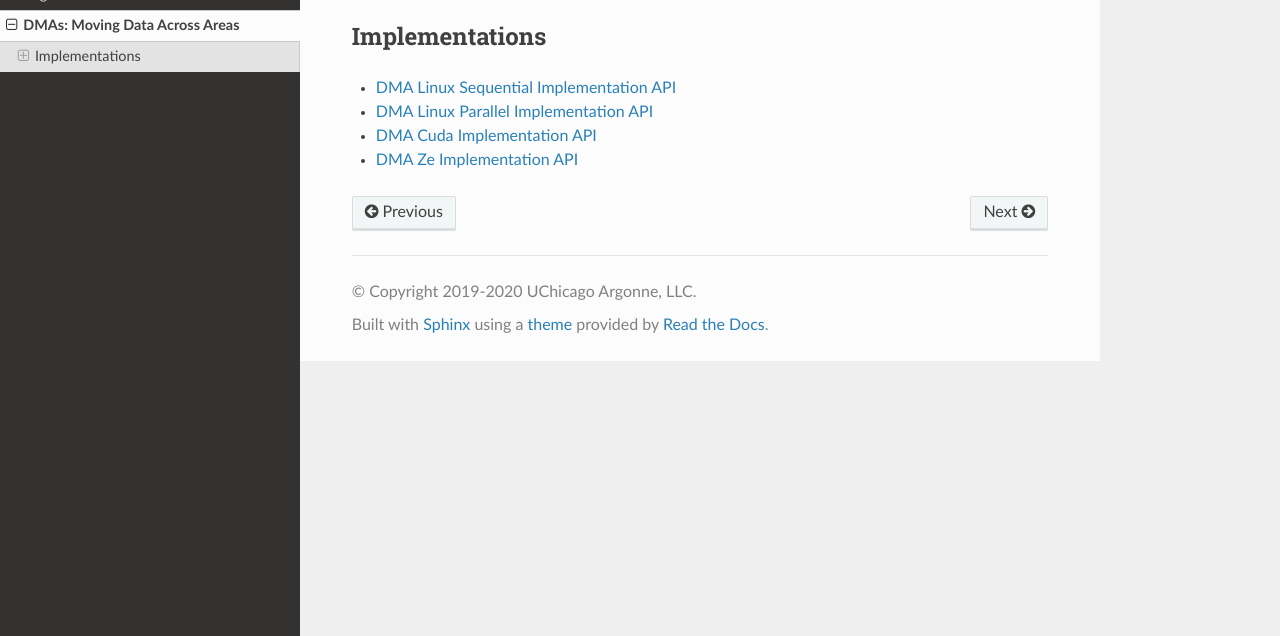
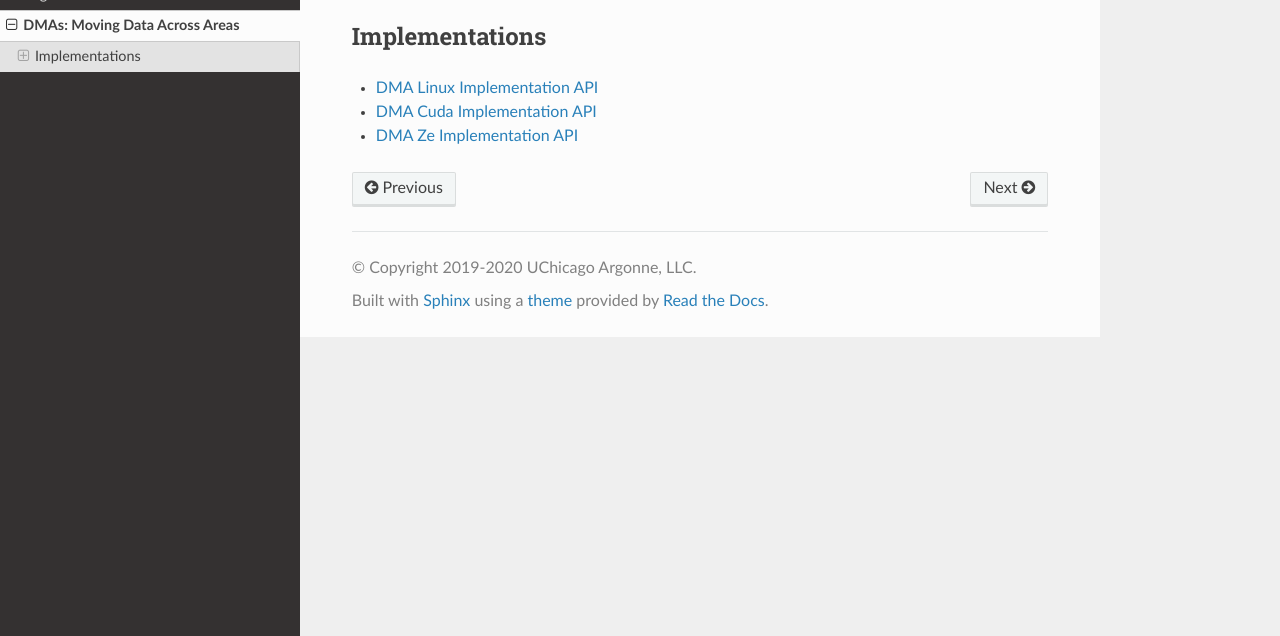
Before and after one commit to anlsys/aml, a Sphinx documentation site: the page built from doc/pages/dmas.rst, in a window 1280 px wide, cut to the strip 264-900 px from the top of the page. Built offline with Sphinx 7.4.7 and the Read the Docs theme 2.0.0, drawn with Linux system fonts in a browser that asks for light colours.

Commit message:
update docs

```diff
--- /dev/null
+++ b/doc/pages/dma_linux_api.rst
@@ -0,0 +1,4 @@
+DMA Linux Implementation API
+=======================================
+
+.. doxygengroup:: aml_dma_linux
--- a/doc/pages/dma_linux_par_api.rst
+++ /dev/null
@@ -1,4 +0,0 @@
-DMA Linux Parallel Implementation API
-=====================================
-
-.. doxygengroup:: aml_dma_linux_par
--- a/doc/pages/dma_linux_seq_api.rst
+++ /dev/null
@@ -1,4 +0,0 @@
-DMA Linux Sequential Implementation API
-=======================================
-
-.. doxygengroup:: aml_dma_linux_seq
--- a/doc/pages/dmas.rst
+++ b/doc/pages/dmas.rst
@@ -8,7 +8,6 @@ Implementations
 
 .. toctree::
 
-   dma_linux_seq_api
-   dma_linux_par_api
+   dma_linux_api
    dma_cuda_api
    dma_ze_api
```
Also changed, not shown: 1 other file.
